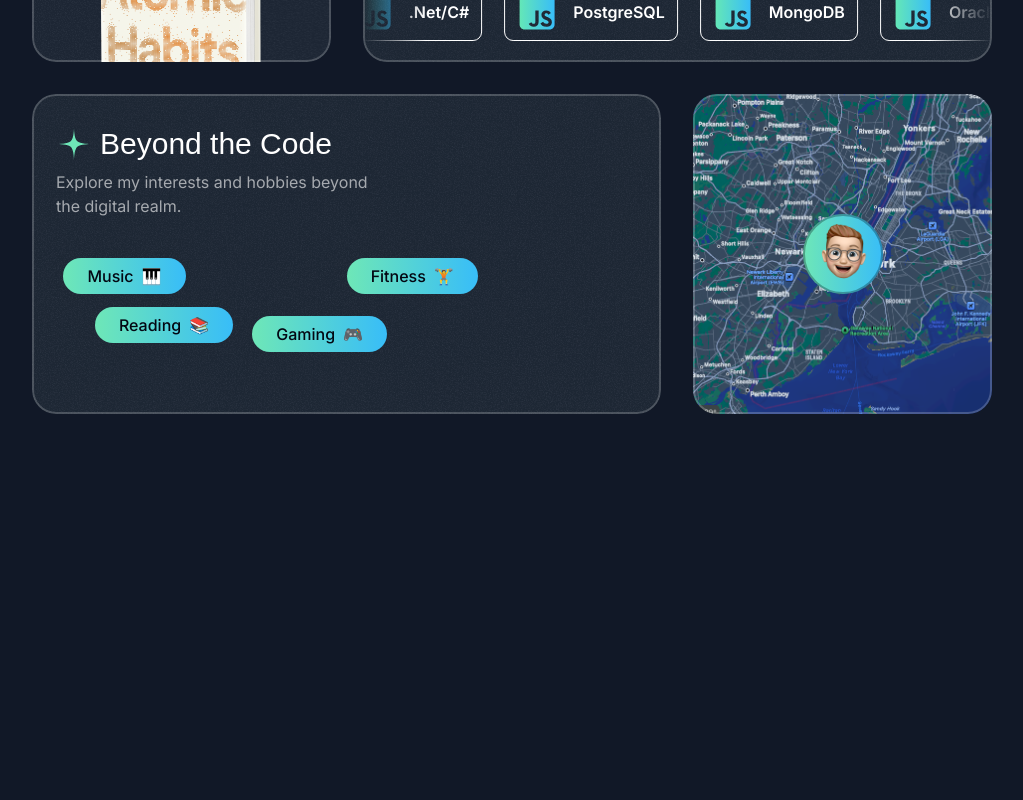
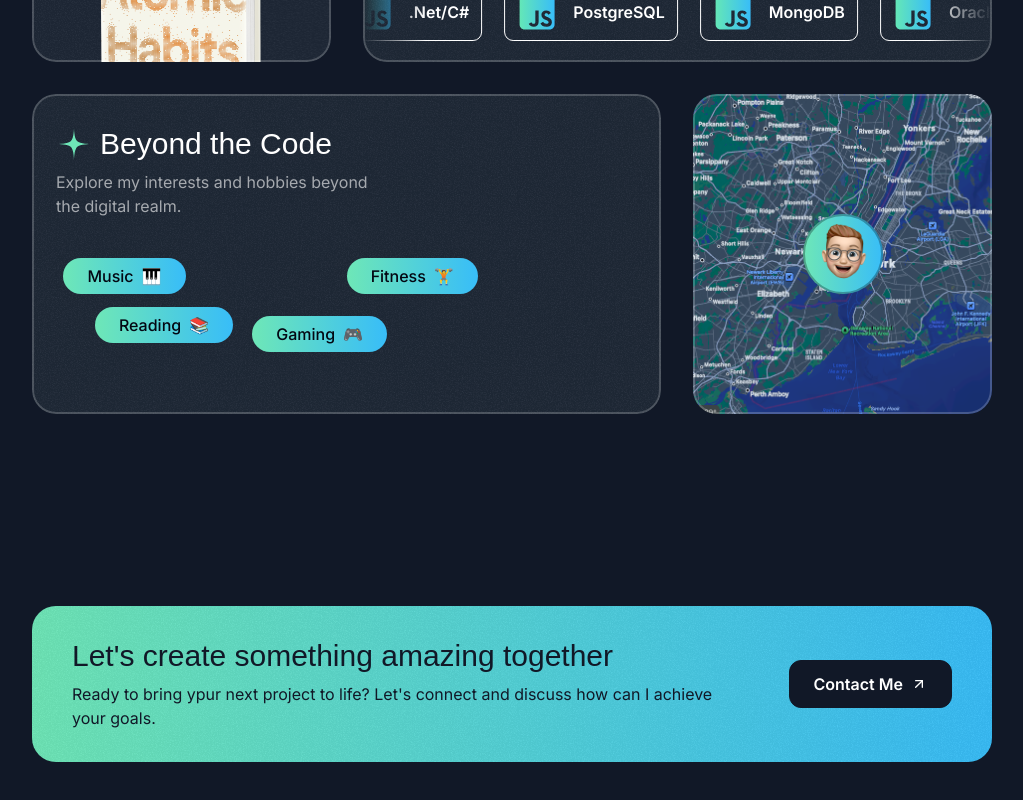
Before and after one commit to IlianaPinto/Iliana-portfolio, a Next.js app: page / in a window 1280 px wide. Shown: the part 3782-4582 px from the top of the page, without its empty margins (128-1151 px from the left). Before the commit the page ends 4308 px from the top, so only its background shows below. Built offline with nearby package versions, Linux system fonts and the light colour scheme; a web font is replaced by a local one.

Commit message:
finished contact section

```diff
--- a/src/app/page.tsx
+++ b/src/app/page.tsx
@@ -3,6 +3,7 @@
 import { ProjectsSection } from "@/sections/Projects";
 import { TapeSection } from "@/sections/Tape";
 import { AboutSection } from "@/sections/About";
+import { ContactSection } from "@/sections/Contact";
 
 export default function Home() {
   return (
@@ -12,6 +13,7 @@
       <ProjectsSection />
       <TapeSection />
       <AboutSection />
+      <ContactSection />
     </div>
   );
 }
--- a/src/sections/Contact.tsx
+++ b/src/sections/Contact.tsx
@@ -1,3 +1,44 @@
+import ArrowUpRightIcon from "@/assets/icons/arrow-up-right.svg";
+import grainImage from "@/assets/images/grain.jpg";
+
 export const ContactSection = () => {
-  return <div>Contact Section</div>;
+  return (
+    <div className="py-16 pt-12 lf:py-24 lg:pt-20">
+      <div className="container">
+        <div
+          className="bg-gradient-to-r from-emerald-300 to-sky-400
+        text-gray-900 py-8 px-10 rounded-3xl text-center md:text-left relative
+        overflow-hidden z-0"
+        >
+          <div
+            className="absolute inset-0 opacity-5 -z-10"
+            style={{
+              backgroundImage: `url(${grainImage.src})`,
+            }}
+          ></div>
+          <div className="flex flex-col md:flex-row gap-8 md:gap-16 items-center">
+            <div>
+              <h2 className="font-serif text-2xl md:text-3xl">
+                Let's create something amazing together
+              </h2>
+              <p className="text-sm md:text-base mt-2">
+                Ready to bring ypur next project to life? Let's connect and
+                discuss how can I achieve your goals.
+              </p>
+            </div>
+            <div>
+              <button
+                className="text-white bg-gray-900 inline-flex
+            items-center px-6 h-12 rounded-xl gap-2 w-max border
+            border-gray-900"
+              >
+                <span className="font-semibold">Contact Me</span>
+                <ArrowUpRightIcon className="size-4" />
+              </button>
+            </div>
+          </div>
+        </div>
+      </div>
+    </div>
+  );
 };
```
